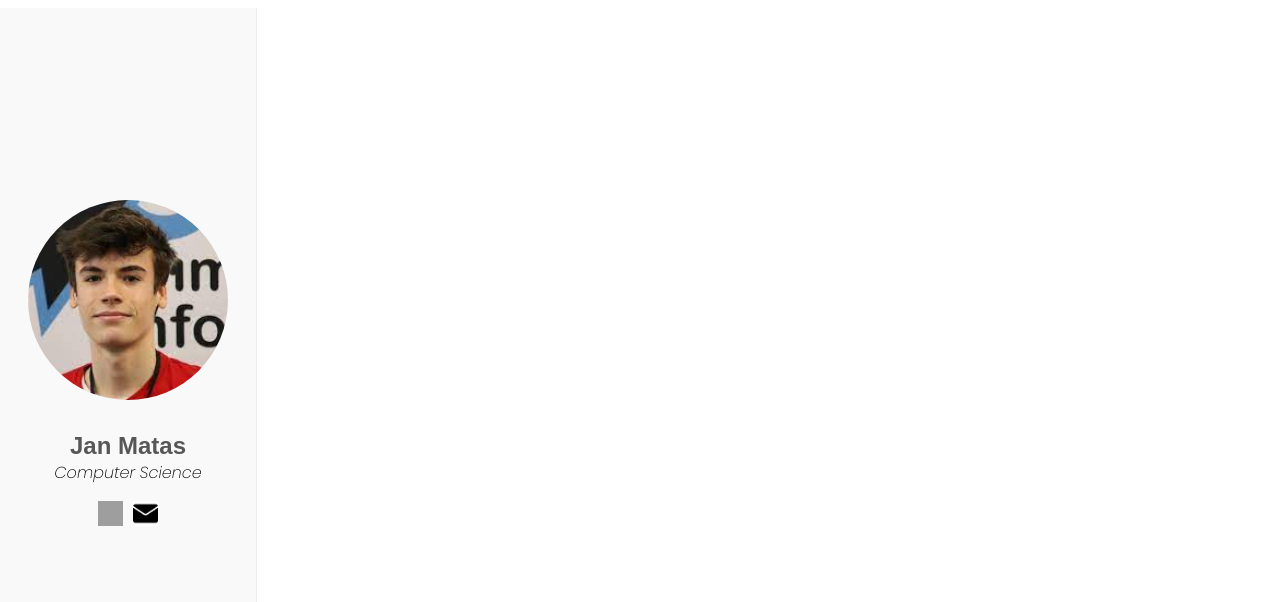
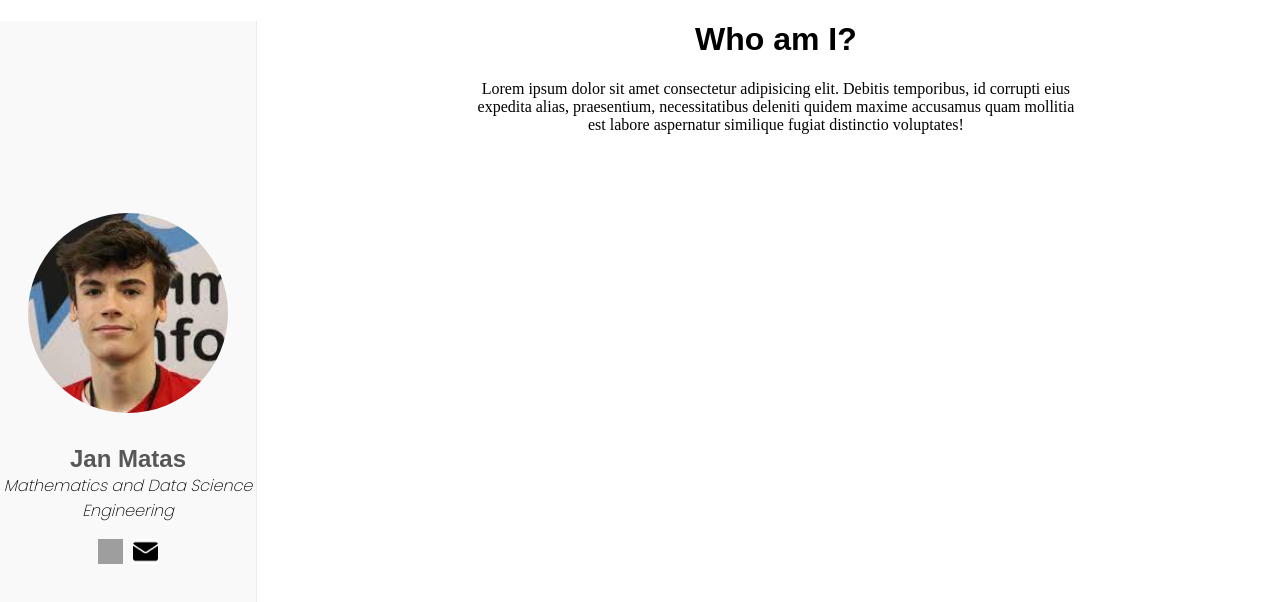
Before and after one commit to Jan1011000110/janmatascantos, a plain HTML site: page index.html in a window 1280 px wide. Shown: the top 602 px of the page. Drawn offline with Linux system fonts and the light colour scheme; grey boxes are pictures that could not be loaded; a web font is replaced by a local one.

Commit message:
change degree

```diff
--- a/index.html
+++ b/index.html
@@ -17,11 +17,11 @@
         </div>
         <div class="personal-info">
             <h1>Jan Matas</h1>
-            <p>Computer Science</p>
+            <p>Mathematics and Data Science Engineering</p>
         </div>
         <div class="socials">
-            <a class="socials-icon" href="https://github.com/Jan1011000110">
-                <img src="https://raw.githubusercontent.com/devicons/devicon/master/icons/github/github-original.svg" alt="Github Icon" target="_blank" rel="noopener noreferrer">
+            <a class="socials-icon" href="https://github.com/Jan1011000110" target="_blank" rel="noopener noreferrer">
+                <img src="https://raw.githubusercontent.com/devicons/devicon/master/icons/github/github-original.svg" alt="Github Icon">
             </a>
             <a class="socials-icon" href="mailto:janmatasc@gmail.com">
                 <img src="Images/email-icon.png" alt="Mail Icon" target="_blank" rel="noopener noreferrer">
@@ -29,6 +29,15 @@
         </div>
     </div>
 
+    <div class="right">
+        <div class="title-description">
+            <h1>Who am I?</h1>
+        </div>
+        <div class="description">
+            <p>Lorem ipsum dolor sit amet consectetur adipisicing elit. Debitis temporibus, id corrupti eius expedita alias, praesentium, necessitatibus deleniti quidem maxime accusamus quam mollitia est labore aspernatur similique fugiat distinctio voluptates!</p>
+        </div>
+    </div>
+
 </body>
 
 </html>
--- a/styles.css
+++ b/styles.css
@@ -1,7 +1,8 @@
 /* Import font-family */
 
-@import url('https://fonts.googleapis.com/css?family=Poppins:200i,400&display=swap');
-
+@import url('https://fonts.googleapis.com/css2?family=Poppins:wght@200&display=swap');
+@import url('https://fonts.googleapis.com/css2?family=Red+Hat+Mono&display=swap');
+@import url('https://fonts.googleapis.com/css2?family=Open+Sans&display=swap');
 
 
 /* Body */
@@ -68,3 +69,25 @@ body {
     height: 25px;
     width: 25px;
 }
+
+/* Right division block */
+
+.right {
+    width: 80%;
+    margin-left: 21%;
+}
+
+/* Description */
+
+.title-description h1 {
+    font-family: sans-serif;
+}
+
+.title-description h1,
+.description p {
+    text-align: center;
+}
+
+.description {
+    margin: auto 20%;
+}
```
Also changed, not shown: linkedin.jpeg (added), linkedin.jpeg.jpeg (added), rn_image_picker_lib_temp_42ca0a69-405a-459d-9dc3-b8730ae32761.webp (added), 1 other file.
